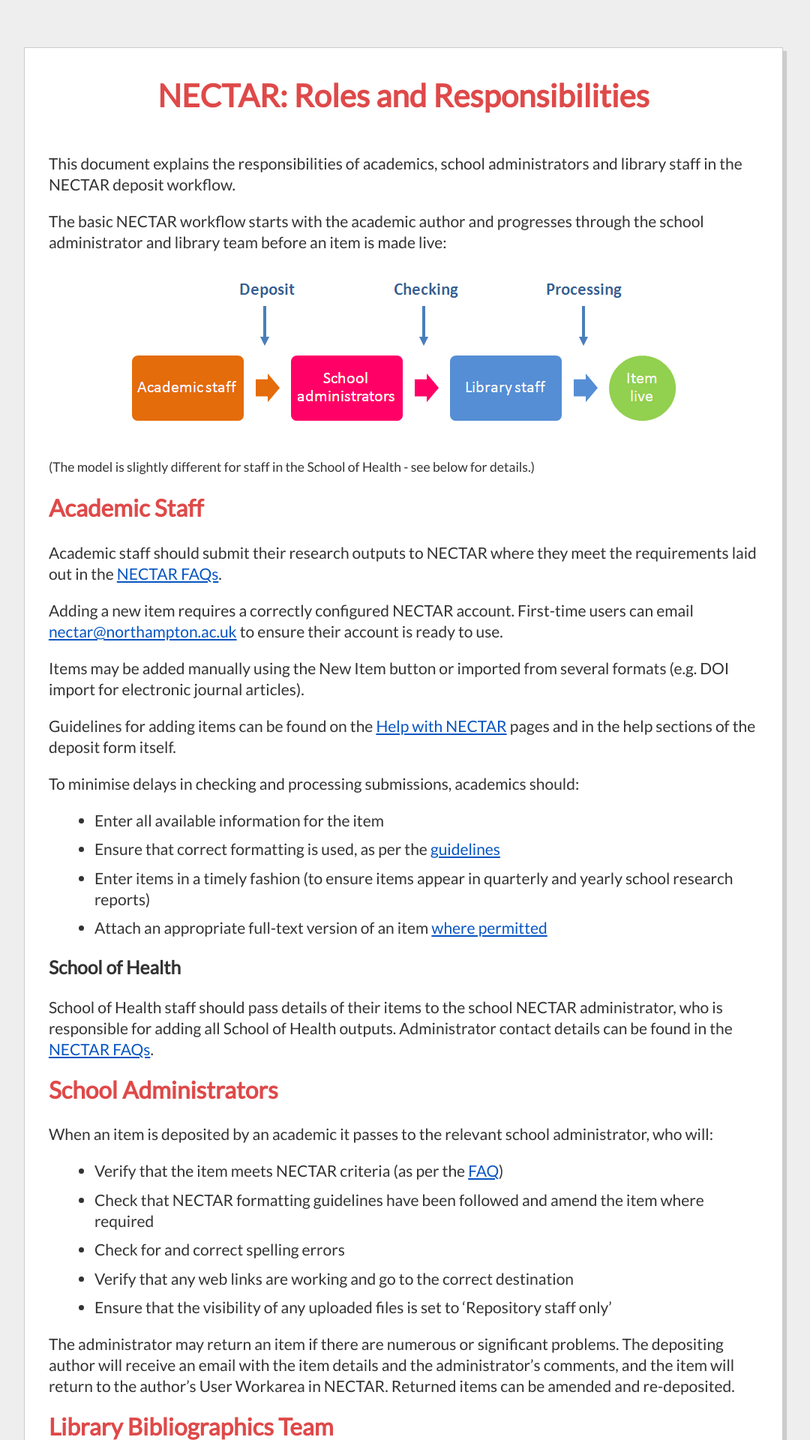
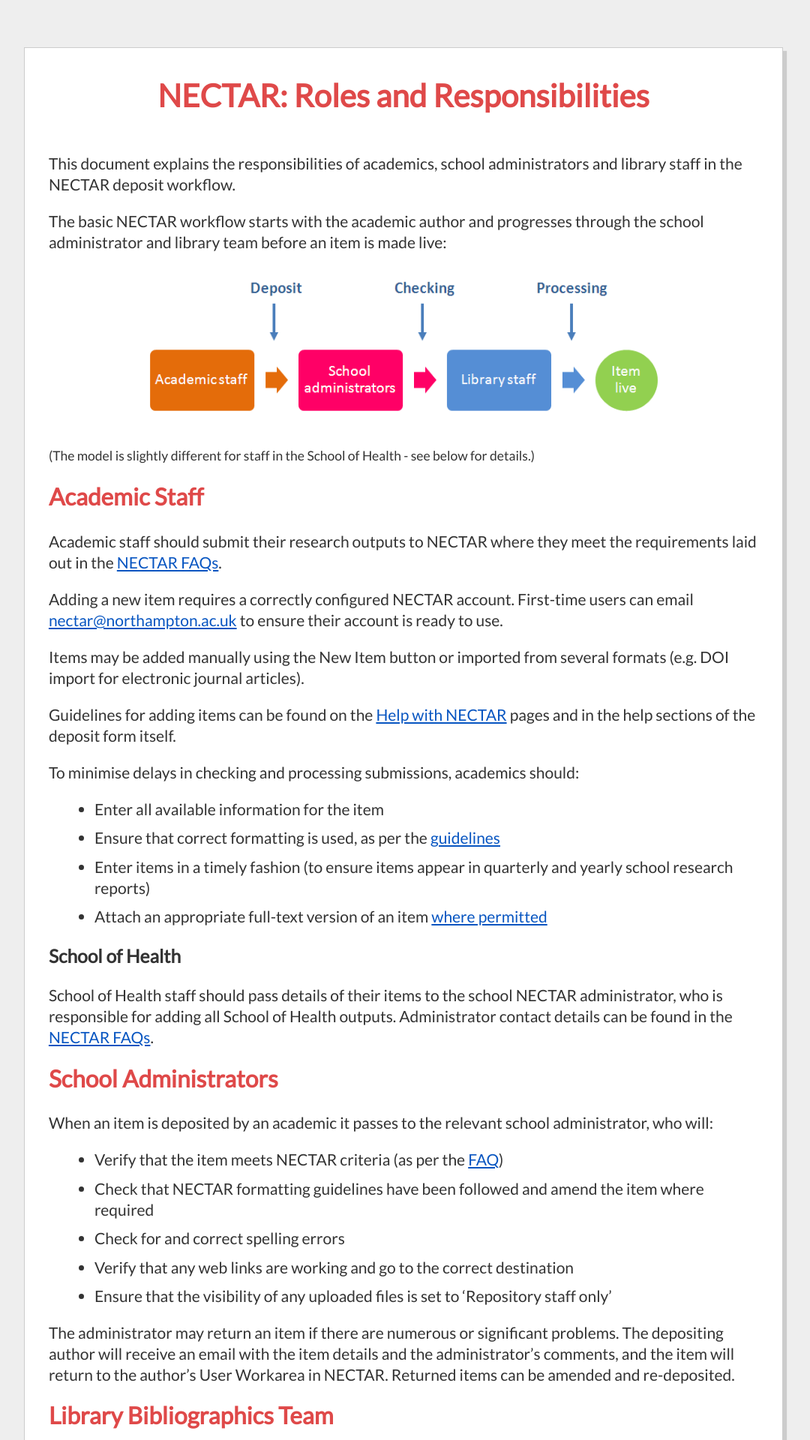
Before and after one commit to NickDimmock/nectar-roles, a Jekyll site: the page built from index.md, in a window 1280 px wide. Shown: the top 1920 px of the page at 75% size, without its empty margins (102-1182 px from the left). Built offline with Jekyll 4.4.1, drawn with Linux system fonts in a browser that asks for light colours; nearby versions of some CDN libraries; Markdown is read by kramdown in place of the engine named in the settings.

Commit message:
Image size tweak for iOS

```diff
--- a/stylesheets/styles.css
+++ b/stylesheets/styles.css
@@ -50,6 +50,6 @@
 #workflow-img {
 	margin-left: auto;
 	margin-right: auto;
-	width: 750px;
+	width: 700px;
 	display: block;
 }
```
